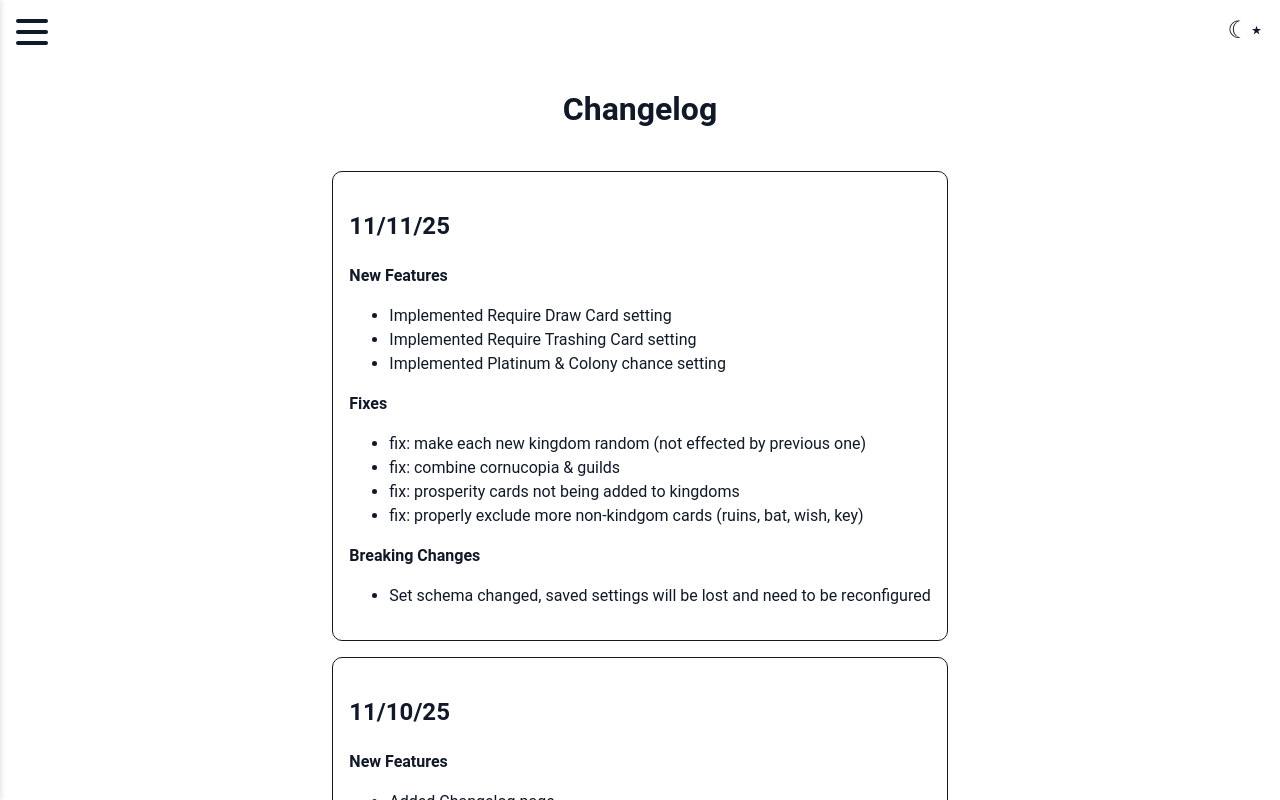
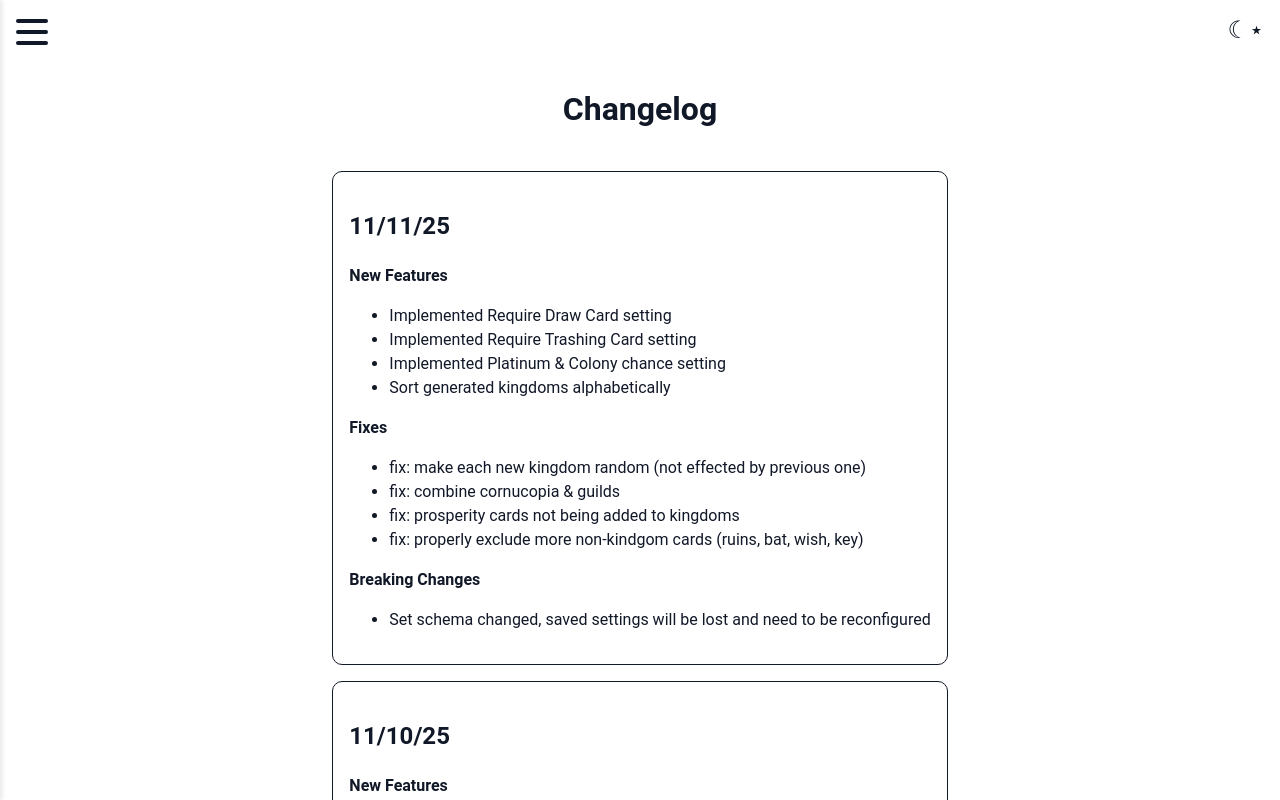
Before and after one commit to JHocevar/dominion, a SvelteKit app: page /changelog in a window 1280 px wide. Shown: the top 800 px of the page. Built offline with nearby package versions, Linux system fonts and the light colour scheme.

Commit message:
add to changelog

```diff
--- a/src/routes/changelog/+page.svelte
+++ b/src/routes/changelog/+page.svelte
@@ -8,6 +8,7 @@
       <li>Implemented Require Draw Card setting</li>
       <li>Implemented Require Trashing Card setting</li>
       <li>Implemented Platinum & Colony chance setting</li>
+      <li>Sort generated kingdoms alphabetically</li>
     </ul>
 
     <p>Fixes</p>
```
